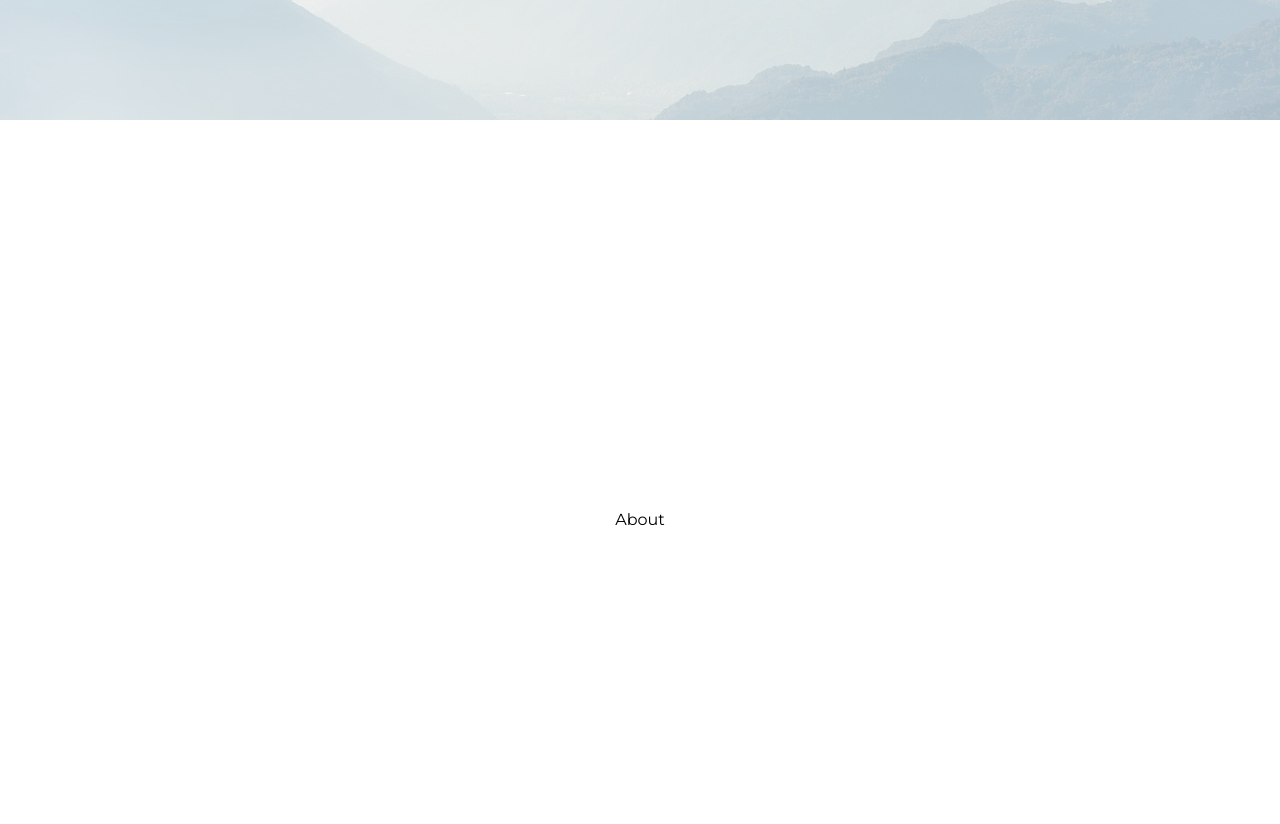
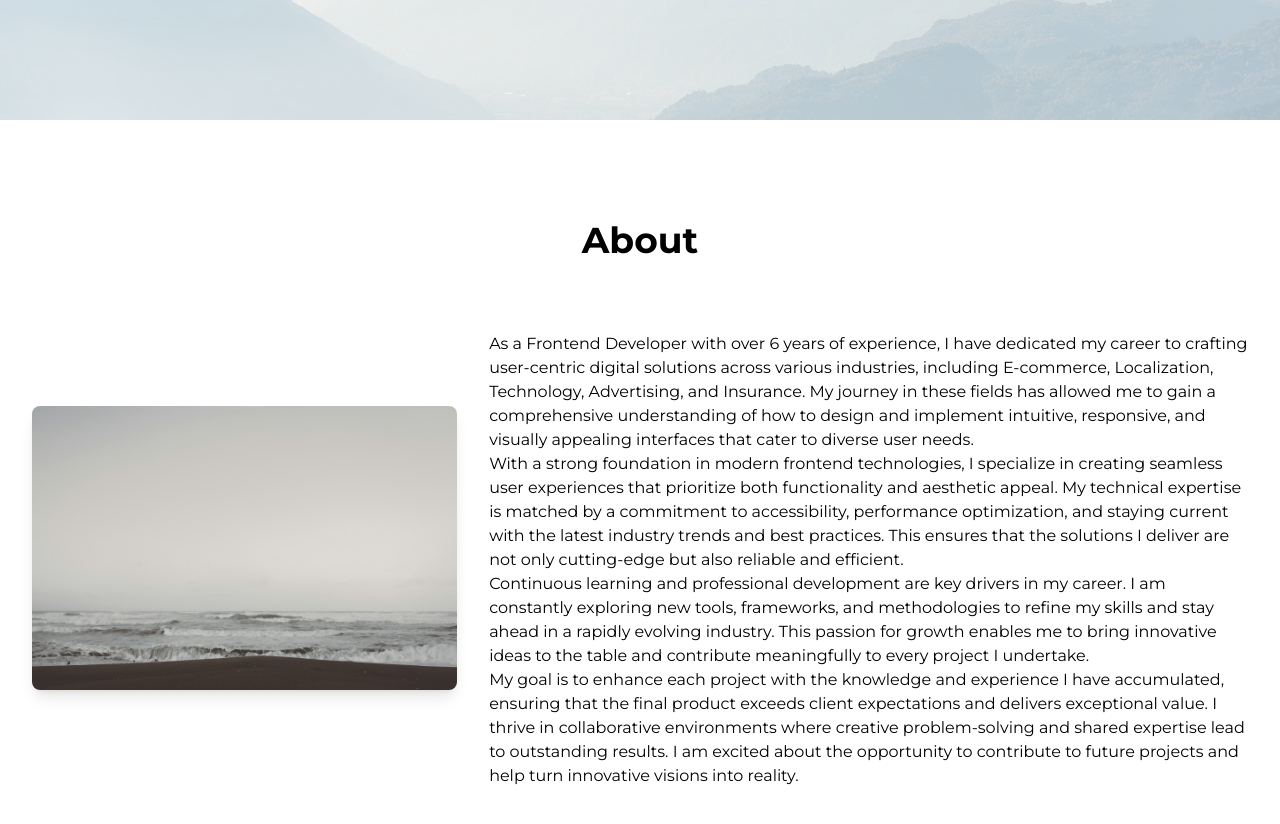
Before and after one commit to mehmetbacik/mehmetbacik.com, a Next.js app: page / in a window 1280 px wide. Shown: the part 680-1504 px from the top of the page. Built offline with nearby package versions, Linux system fonts and the light colour scheme; some icons are missing.

Commit message:
Update
Updated for About component.

```diff
--- a/src/app/about/About.tsx
+++ b/src/app/about/About.tsx
@@ -1,11 +1,74 @@
+"use client";
+
+import React from "react";
+import Image from "next/image";
+import { motion } from "framer-motion";
+
 interface AboutProps {
   id: string;
 }
 
 const About: React.FC<AboutProps> = ({ id }) => {
   return (
-      <section id={id} className="min-h-screen">
-        <h1>About</h1>
+    <section id={id} className="min-h-screen py-16 container mx-auto px-4 ">
+      <div className="flex flex-col items-center justify-center">
+        <div className="text-center" data-aos="fade-up">
+          <div>
+            <h2 className="text-4xl font-bold mb-4">About</h2>
+          </div>
+        </div>
+        <div className="px-4 py-8" data-aos="fade-up" data-aos-delay="100">
+          <div className="flex items-center justify-center gap-8">
+            <div>
+              <Image
+                src="/img/hero-bg-1.jpg"
+                alt="Profile"
+                className="w-full rounded-lg shadow-lg"
+                width={500}
+                height={500}
+              />
+            </div>
+            <div>
+              <p className="mt-6">
+                As a Frontend Developer with over 6 years of experience, I have
+                dedicated my career to crafting user-centric digital solutions
+                across various industries, including E-commerce, Localization,
+                Technology, Advertising, and Insurance. My journey in these
+                fields has allowed me to gain a comprehensive understanding of
+                how to design and implement intuitive, responsive, and visually
+                appealing interfaces that cater to diverse user needs.
+              </p>
+              <p>
+                With a strong foundation in modern frontend technologies, I
+                specialize in creating seamless user experiences that prioritize
+                both functionality and aesthetic appeal. My technical expertise
+                is matched by a commitment to accessibility, performance
+                optimization, and staying current with the latest industry
+                trends and best practices. This ensures that the solutions I
+                deliver are not only cutting-edge but also reliable and
+                efficient.
+              </p>
+              <p>
+                Continuous learning and professional development are key drivers
+                in my career. I am constantly exploring new tools, frameworks,
+                and methodologies to refine my skills and stay ahead in a
+                rapidly evolving industry. This passion for growth enables me to
+                bring innovative ideas to the table and contribute meaningfully
+                to every project I undertake.
+              </p>
+              <p>
+                My goal is to enhance each project with the knowledge and
+                experience I have accumulated, ensuring that the final product
+                exceeds client expectations and delivers exceptional value. I
+                thrive in collaborative environments where creative
+                problem-solving and shared expertise lead to outstanding
+                results. I am excited about the opportunity to contribute to
+                future projects and help turn innovative visions into reality.
+              </p>
+            </div>
+          </div>
+        </div>
+      </div>
     </section>
   );
 };
--- a/src/app/layout.tsx
+++ b/src/app/layout.tsx
@@ -1,7 +1,7 @@
 
 
 export const metadata = {
-  title: "Mehmet BACIK",
+  title: "Mehmet BACIK | Frontend Developer",
   description: "Personal portfolio website",
 };
 
```
Also changed, not shown: src/app/about/styles/About.module.scss (added). Lines whose indentation alone changed are shown as unchanged.
